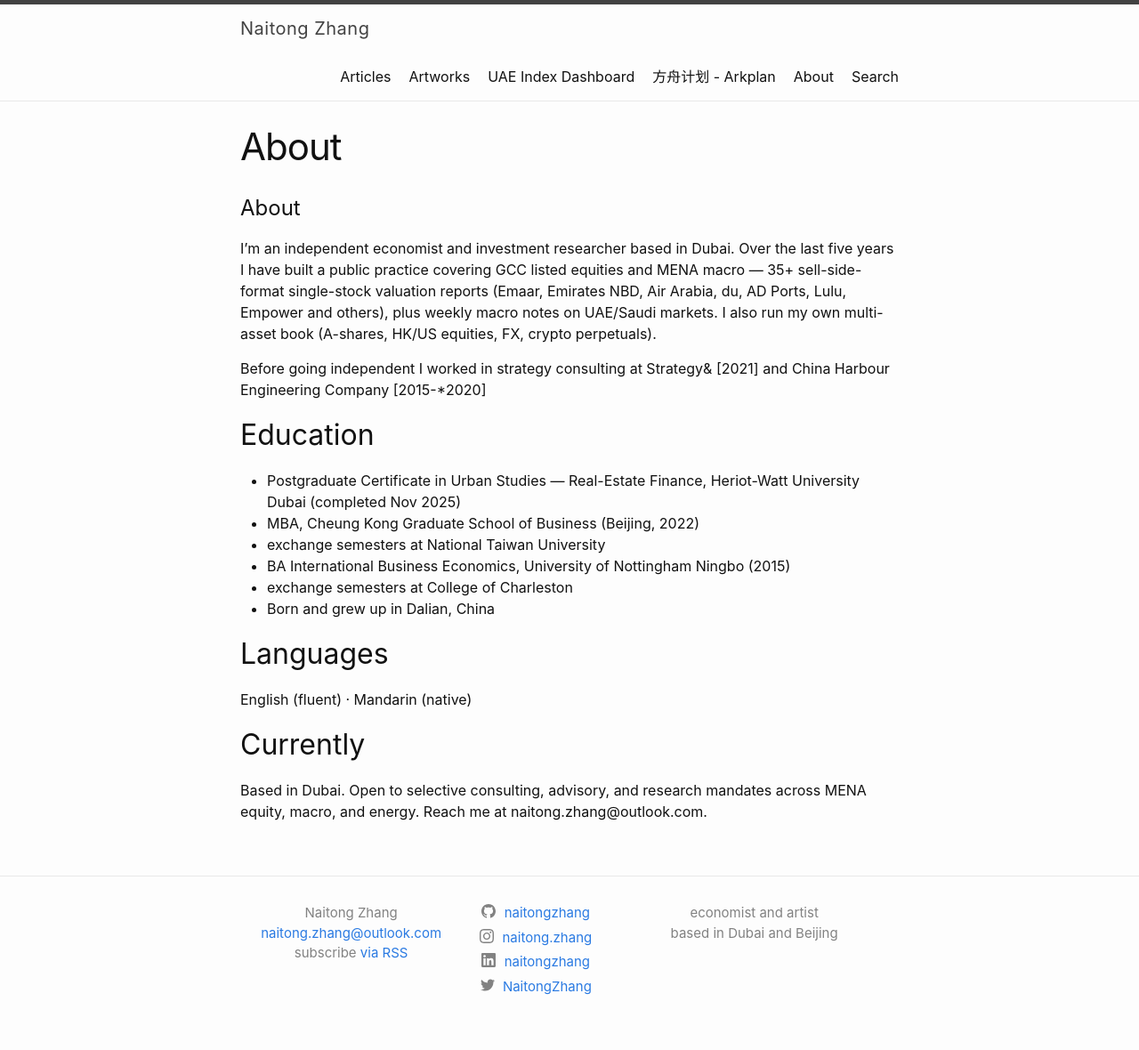
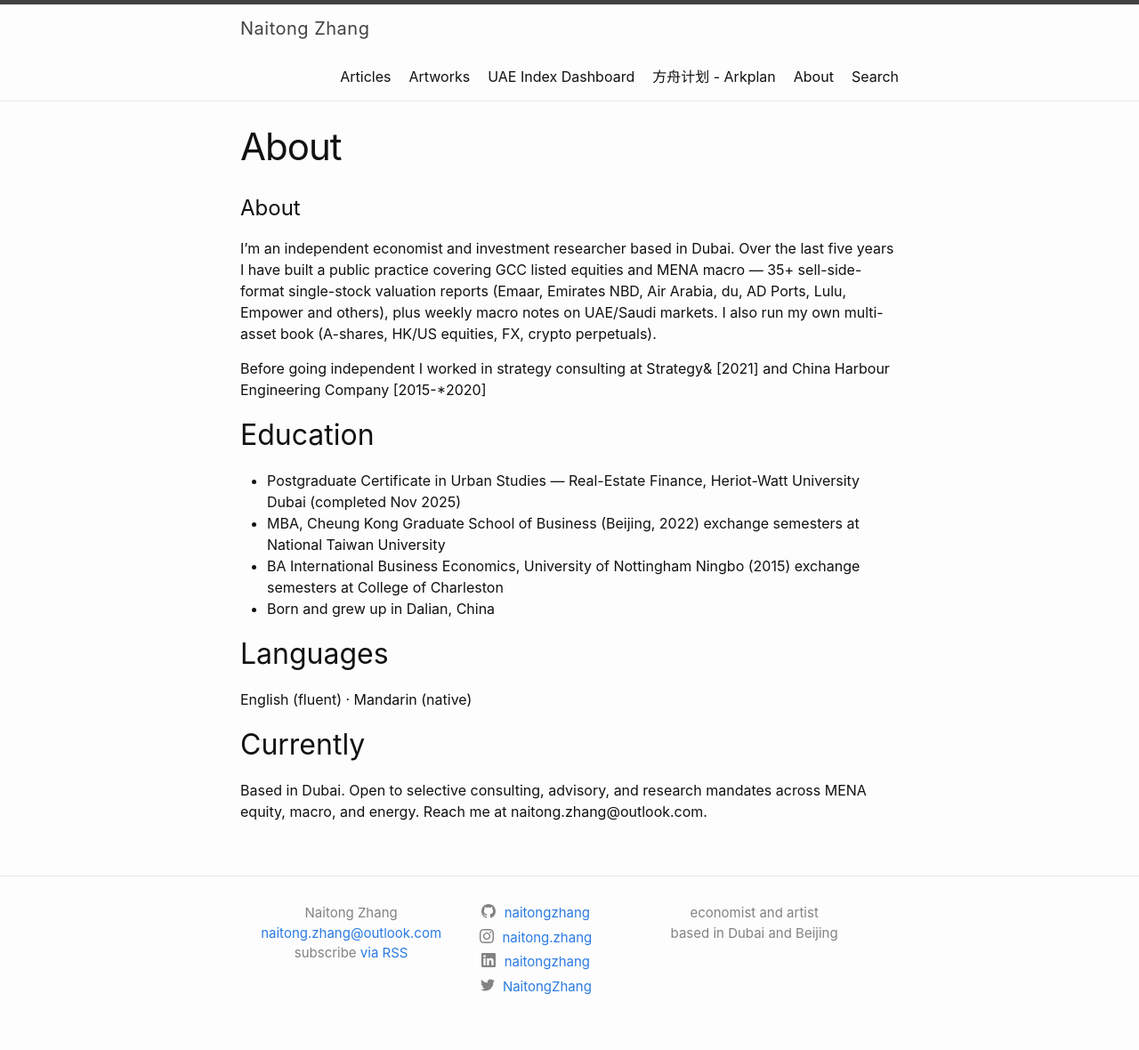
Before and after one commit to naitongzhang/naitongzhang.github.io, a Jekyll site: the page built from about.md, in a window 1280 px wide. Shown: the whole page at 89% size. Built offline with Jekyll 4.4.1, drawn with Linux system fonts in a browser that asks for light colours.

```diff
--- a/about.md
+++ b/about.md
@@ -21,9 +21,9 @@ and China Harbour Engineering Company [2015-*2020]
 - Postgraduate Certificate in Urban Studies — Real-Estate Finance,
   Heriot-Watt University Dubai (completed Nov 2025)
 - MBA, Cheung Kong Graduate School of Business (Beijing, 2022)
-- exchange semesters at National Taiwan University
+  exchange semesters at National Taiwan University
 - BA International Business Economics, University of Nottingham Ningbo (2015)
-- exchange semesters at College of Charleston
+  exchange semesters at College of Charleston
 - Born and grew up in Dalian, China
 
 ## Languages
```
